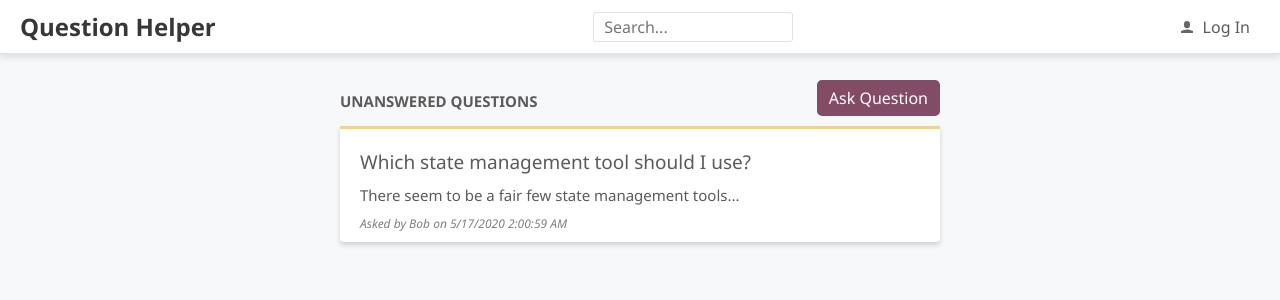
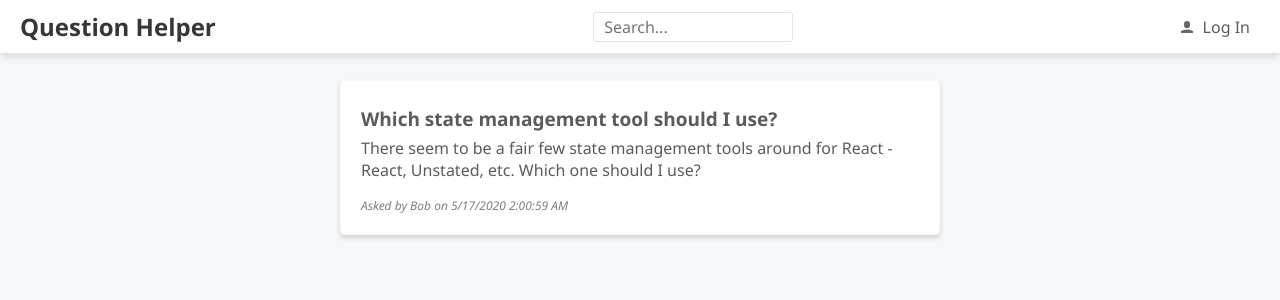
Before and after one commit to JonnyBeoulve/Question-Helper, a React (Create React App) app in the folder question-helper-client/: page /questions/2 in a window 1280 px wide. Shown: the top 300 px of the page. Built offline with nearby package versions, Linux system fonts and the light colour scheme.

Commit message:
Base pages built. Routing implemented. Question Page dislaying question with other primary mocked data.

```diff
--- a/question-helper-client/package.json
+++ b/question-helper-client/package.json
@@ -1,6 +1,6 @@
 {
   "name": "question-helper-client",
-  "version": "0.3.2",
+  "version": "0.4.0",
   "private": true,
   "dependencies": {
     "@emotion/core": "^10.0.17",
@@ -11,6 +11,7 @@
     "@types/react-dom": "16.9.0",
     "react": "^16.9.0",
     "react-dom": "^16.9.0",
+    "react-router-dom": "^5.2.0",
     "react-scripts": "^3.4.1",
     "typescript": "3.9.2"
   },
@@ -36,6 +37,7 @@
     ]
   },
   "devDependencies": {
+    "@types/react-router-dom": "^5.1.5",
     "eslint-config-prettier": "^6.3.0",
     "eslint-plugin-prettier": "^3.1.1",
     "prettier": "^1.18.2"
--- a/question-helper-client/src/App.tsx
+++ b/question-helper-client/src/App.tsx
@@ -1,11 +1,20 @@
 /** @jsx jsx */
 import { css, jsx } from '@emotion/core'
+import { BrowserRouter, Redirect, Route, Switch } from 'react-router-dom'
 import { Header } from './common/components/Header/Header'
-import { Home } from './pages/Home/Home'
+import {
+  CreateQuestionPage,
+  HomePage,
+  LoginPage,
+  NotFoundPage,
+  QuestionPage,
+  SearchPage,
+} from './pages'
 import { fontFamily, fontSize, gray2 } from './common/styles/Styles'
 
 const App: React.FC = () => {
   return (
+    <BrowserRouter>
       <div
         css={css`
           font-family: ${fontFamily};
@@ -14,8 +23,17 @@ const App: React.FC = () => {
         `}
       >
         <Header />
-      <Home />
+        <Switch>
+          <Redirect from="/home" to="/" />
+          <Route exact path="/" component={HomePage} />
+          <Route path="/create-question" component={CreateQuestionPage} />
+          <Route path="/login" component={LoginPage} />
+          <Route path="/questions/:questionId" component={QuestionPage} />
+          <Route path="/search" component={SearchPage} />
+          <Route component={NotFoundPage} />
+        </Switch>
       </div>
+    </BrowserRouter>
   )
 }
 
--- a/question-helper-client/src/common/components/Header/Header.tsx
+++ b/question-helper-client/src/common/components/Header/Header.tsx
@@ -1,6 +1,7 @@
 import { ChangeEvent } from 'react'
 /** @jsx jsx */
 import { css, jsx } from '@emotion/core'
+import { Link } from 'react-router-dom'
 import {
   fontFamily,
   fontSize,
@@ -31,8 +32,8 @@ export const Header = () => {
         box-shadow: 0 3px 7px 0 rgba(110, 112, 114, 0.21);
       `}
     >
-      <a
-        href="./"
+      <Link
+        to="/"
         css={css`
           font-size: 24px;
           font-weight: bold;
@@ -41,7 +42,7 @@ export const Header = () => {
         `}
       >
         Question Helper
-      </a>
+      </Link>
       <input
         type="text"
         placeholder="Search..."
@@ -62,8 +63,8 @@ export const Header = () => {
           }
         `}
       />
-      <a
-        href="./signin"
+      <Link
+        to="/login"
         css={css`
           font-family: ${fontFamily};
           font-size: ${fontSize};
@@ -82,7 +83,7 @@ export const Header = () => {
       >
         <UserIcon />
         <span>Log In</span>
-      </a>
+      </Link>
     </div>
   )
 }
--- a/question-helper-client/src/common/components/Question/Question.tsx
+++ b/question-helper-client/src/common/components/Question/Question.tsx
@@ -1,6 +1,7 @@
 import { FC } from 'react'
 /** @jsx jsx */
 import { css, jsx } from '@emotion/core'
+import { Link } from 'react-router-dom'
 import { QuestionData } from '../../../fixtures/questions'
 import { gray2, gray3 } from '../../styles/Styles'
 
@@ -21,7 +22,15 @@ export const Question: FC<Props> = ({ data, showContent = true }) => (
         font-size: 19px;
       `}
     >
-      {data.title}
+      <Link
+        css={css`
+          text-decoration: none;
+          color: ${gray2};
+        `}
+        to={`questions/${data.questionId}`}
+      >
+        {data.title}
+      </Link>
     </div>
     {showContent && (
       <div
--- /dev/null
+++ b/question-helper-client/src/pages/CreateQuestion/CreateQuestionPage.tsx
@@ -0,0 +1,4 @@
+import React from 'react'
+import { Page } from '../../common/components'
+
+export const CreateQuestionPage = () => <Page title="Create Question" />
--- a/question-helper-client/src/pages/Home/Home.tsx
+++ b/question-helper-client/src/pages/Home/HomePage.tsx
@@ -1,27 +1,24 @@
-import { useEffect, useState } from 'react'
+import { FC, useEffect, useState } from 'react'
 /** @jsx jsx */
 import { css, jsx } from '@emotion/core'
+import { RouteComponentProps } from 'react-router-dom'
 import { PrimaryButton } from '../../common/styles/Styles'
 import { Page, PageTitle, QuestionList } from '../../common/components'
-import { getUnansweredQuestions } from '../../utils/questionUtils'
+import { getUnansweredQuestionsData } from '../../utils/questionUtils'
 import { QuestionData } from '../../fixtures/questions'
 
-export const Home = () => {
+export const HomePage: FC<RouteComponentProps> = ({ history }) => {
   const [questions, setQuestions] = useState<QuestionData[] | null>(null)
   const [questionsLoading, setQuestionsLoading] = useState(true)
 
   useEffect(() => {
-    const doGetUnansweredQuestions = async () => {
-      const unansweredQuestions = await getUnansweredQuestions()
+    const getUnansweredQuestions = async () => {
+      const unansweredQuestions = await getUnansweredQuestionsData()
       setQuestions(unansweredQuestions)
       setQuestionsLoading(false)
     }
-    doGetUnansweredQuestions()
+    getUnansweredQuestions()
   }, [])
-
-  const handleAskQuestionClick = () => {
-    console.log('@@TODO: Transition to the AskPage')
-  }
 
   return (
     <Page>
@@ -33,8 +30,12 @@ export const Home = () => {
         `}
       >
         <PageTitle>Unanswered Questions</PageTitle>
-        <PrimaryButton onClick={handleAskQuestionClick}>
-          Ask Question
+        <PrimaryButton
+          onClick={() => {
+            history.push('/create-question')
+          }}
+        >
+          Create Question
         </PrimaryButton>
       </div>
       {questionsLoading ? (
--- /dev/null
+++ b/question-helper-client/src/pages/Login/LoginPage.tsx
@@ -0,0 +1,4 @@
+import React from 'react'
+import { Page } from '../../common/components'
+
+export const LoginPage = () => <Page title="Log In" />
--- /dev/null
+++ b/question-helper-client/src/pages/NotFound/NotFoundPage.tsx
@@ -0,0 +1,4 @@
+import React from 'react'
+import { Page } from '../../common/components'
+
+export const NotFoundPage = () => <Page title="Page Not Found" />
--- /dev/null
+++ b/question-helper-client/src/pages/Question/QuestionPage.tsx
@@ -0,0 +1,77 @@
+import { FC, Fragment, useEffect, useState } from 'react'
+/** @jsx jsx */
+import { css, jsx } from '@emotion/core'
+import { RouteComponentProps } from 'react-router-dom'
+import { getQuestionData } from '../../utils/questionUtils'
+import { Page } from '../../common/components'
+import { gray3, gray6 } from '../../common/styles'
+import { QuestionData } from '../../fixtures/questions'
+
+interface RouteParams {
+  questionId: string
+}
+
+export const QuestionPage: FC<RouteComponentProps<RouteParams>> = ({
+  match,
+}) => {
+  const [question, setQuestion] = useState<QuestionData | null>(null)
+
+  useEffect(() => {
+    const getQuestion = async (questionId: number) => {
+      const question = await getQuestionData(questionId)
+      setQuestion(question)
+    }
+
+    if (match.params.questionId) {
+      const questionId = Number(match.params.questionId)
+      getQuestion(questionId)
+    }
+  }, [match.params.questionId])
+
+  return (
+    <Page>
+      <div
+        css={css`
+          background-color: white;
+          padding: 15px 20px 20px 20px;
+          border-radius: 4px;
+          border: 1px solid ${gray6};
+          box-shadow: 0 3px 5px 0 rgba(0, 0, 0, 0.16);
+        `}
+      >
+        <div
+          css={css`
+            font-size: 19px;
+            font-weight: bold;
+            margin: 10px 0px 5px;
+          `}
+        >
+          {question ? question.title : ''}
+        </div>
+        {question !== null && (
+          <Fragment>
+            <p
+              css={css`
+                margin-top: 0px;
+                background-color: white;
+              `}
+            >
+              {question.content}
+            </p>
+            <div
+              css={css`
+                font-size: 12px;
+                font-style: italic;
+                color: ${gray3};
+              `}
+            >
+              {`Asked by ${question.userName} on
+             ${question.created.toLocaleDateString()}
+             ${question.created.toLocaleTimeString()}`}
+            </div>
+          </Fragment>
+        )}
+      </div>
+    </Page>
+  )
+}
--- /dev/null
+++ b/question-helper-client/src/pages/Search/SearchPage.tsx
@@ -0,0 +1,4 @@
+import React from 'react'
+import { Page } from '../../common/components'
+
+export const SearchPage = () => <Page title="Search Results" />
--- /dev/null
+++ b/question-helper-client/src/pages/index.ts
@@ -0,0 +1,6 @@
+export * from './CreateQuestion/CreateQuestionPage'
+export * from './Home/HomePage'
+export * from './Login/LoginPage'
+export * from './NotFound/NotFoundPage'
+export * from './Question/QuestionPage'
+export * from './Search/SearchPage'
--- a/question-helper-client/src/utils/questionUtils.ts
+++ b/question-helper-client/src/utils/questionUtils.ts
@@ -8,7 +8,22 @@ const wait = (ms: number): Promise<void> => {
  * @description
  * Gets all questions that have no replies.
  */
-export const getUnansweredQuestions = async (): Promise<QuestionData[]> => {
+export const getUnansweredQuestionsData = async (): Promise<QuestionData[]> => {
   await wait(500)
   return questions.filter(q => q.answers.length === 0)
 }
+
+/**
+ * @description
+ * Gets a single question on ID.
+ *
+ * @param
+ * questionID: number
+ */
+export const getQuestionData = async (
+  questionId: number,
+): Promise<QuestionData | null> => {
+  await wait(500)
+  const results = questions.filter(q => q.questionId === questionId)
+  return results.length === 0 ? null : results[0]
+}
```
Also changed, not shown: 1 other file (tests, documents, lock files or other folders). Lines whose indentation alone changed are shown as unchanged.
